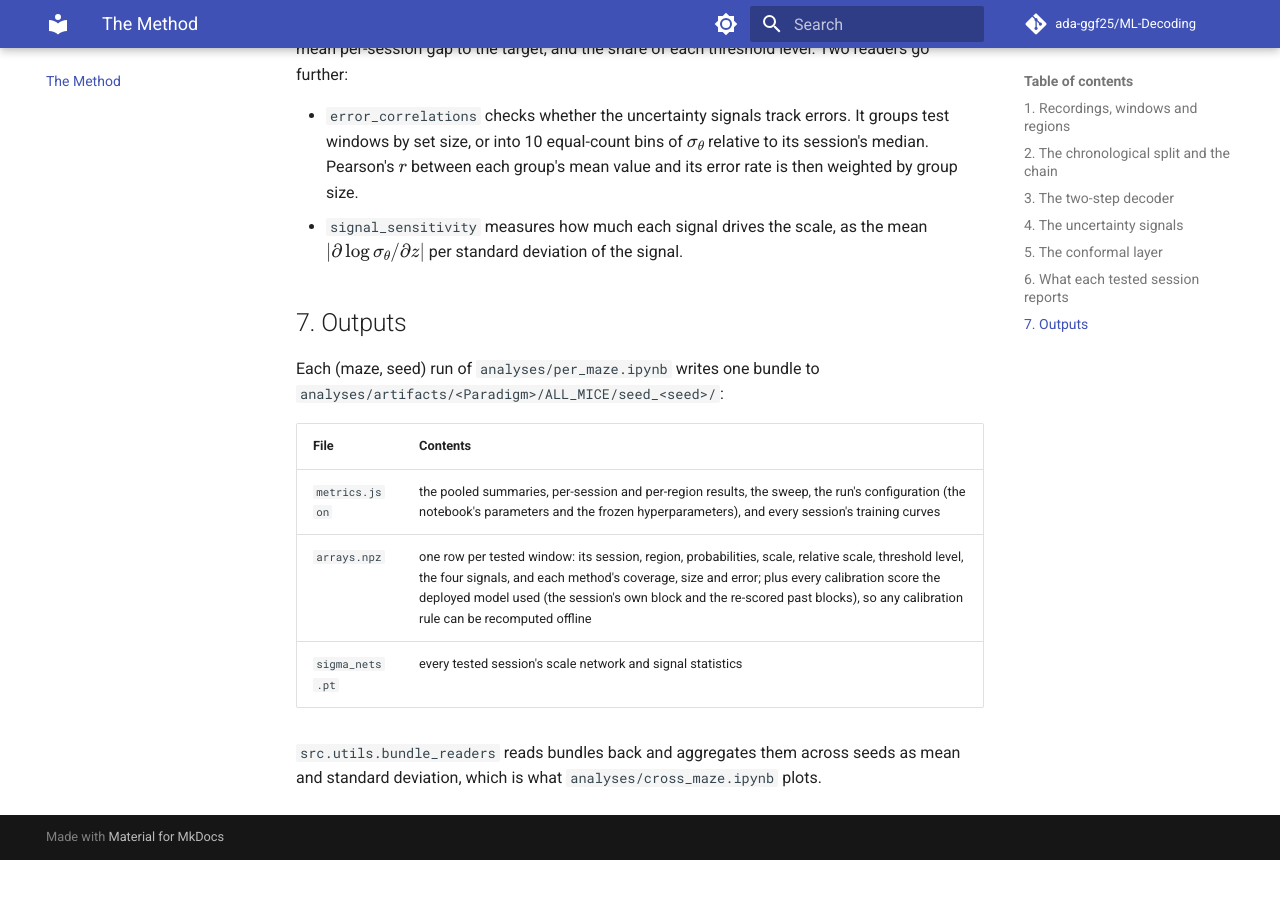
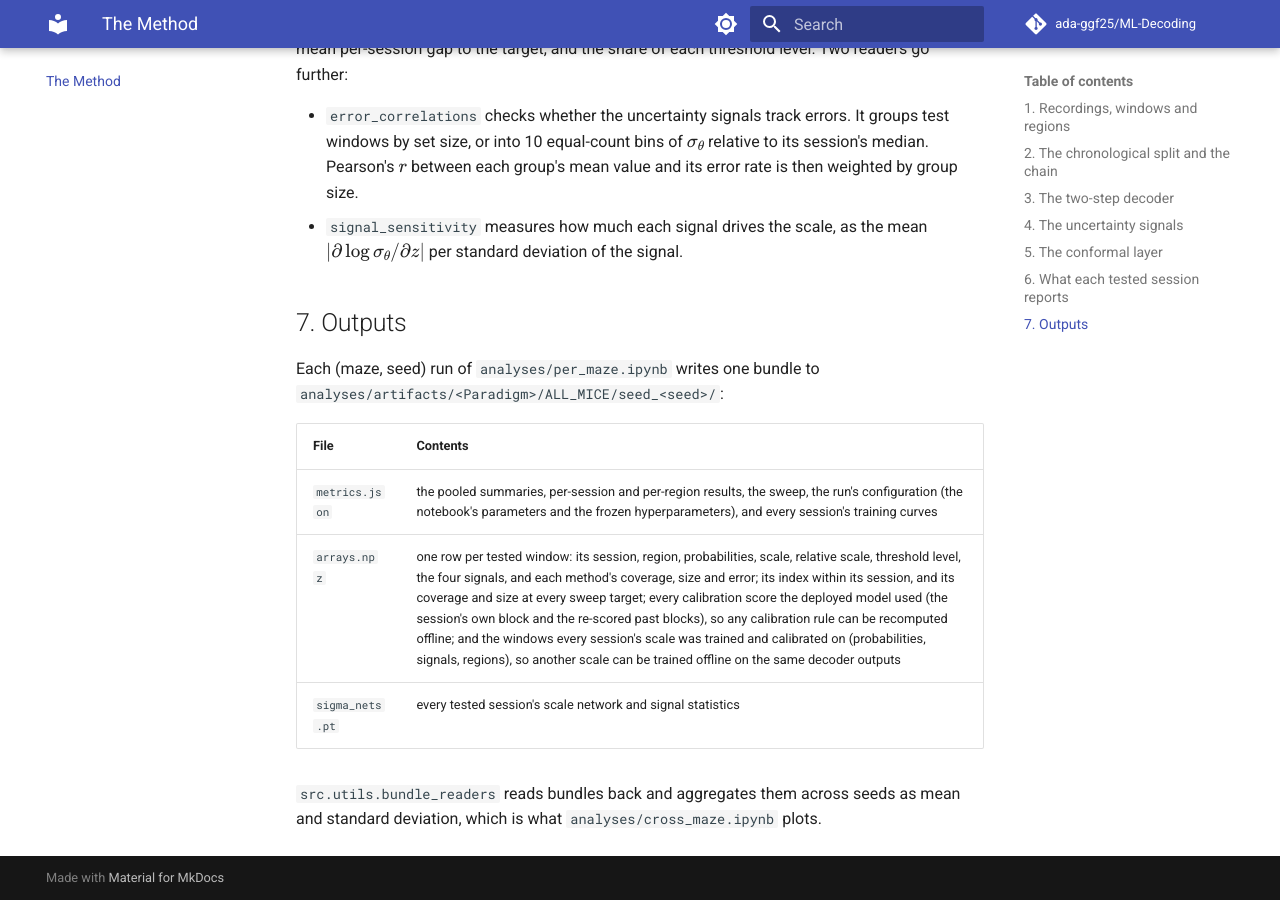
Before and after one commit to ada-ggf25/Conformal-BCI, an MkDocs documentation site: the page built from docs/pipeline.md, in a window 1280 px wide and 900 px high, scrolled down 6020 px. Built offline with MkDocs 1.6.1 and Material for MkDocs 9.7.7, drawn with Linux system fonts in a browser that asks for light colours; comment, search, counter and statistics services are not loaded; before the commit the page ends 6880 px from its top, so only the background shows below that.

Commit message:
docs(method): explain replayable analysis arrays
Document test-window indices, coverage-sweep columns, and scale-fit inputs in the method guide. Explain how the stored arrays support recalibration and alternate scales.

```diff
--- a/docs/pipeline.md
+++ b/docs/pipeline.md
@@ -148,7 +148,7 @@ Each (maze, seed) run of `analyses/per_maze.ipynb` writes one bundle to `analyse
 | File | Contents |
 |---|---|
 | `metrics.json` | the pooled summaries, per-session and per-region results, the sweep, the run's configuration (the notebook's parameters and the frozen hyperparameters), and every session's training curves |
-| `arrays.npz` | one row per tested window: its session, region, probabilities, scale, relative scale, threshold level, the four signals, and each method's coverage, size and error; plus every calibration score the deployed model used (the session's own block and the re-scored past blocks), so any calibration rule can be recomputed offline |
+| `arrays.npz` | one row per tested window: its session, region, probabilities, scale, relative scale, threshold level, the four signals, and each method's coverage, size and error; its index within its session, and its coverage and size at every sweep target; every calibration score the deployed model used (the session's own block and the re-scored past blocks), so any calibration rule can be recomputed offline; and the windows every session's scale was trained and calibrated on (probabilities, signals, regions), so another scale can be trained offline on the same decoder outputs |
 | `sigma_nets.pt` | every tested session's scale network and signal statistics |
 
 `src.utils.bundle_readers` reads bundles back and aggregates them across seeds as mean and standard deviation, which is what `analyses/cross_maze.ipynb` plots.
```
